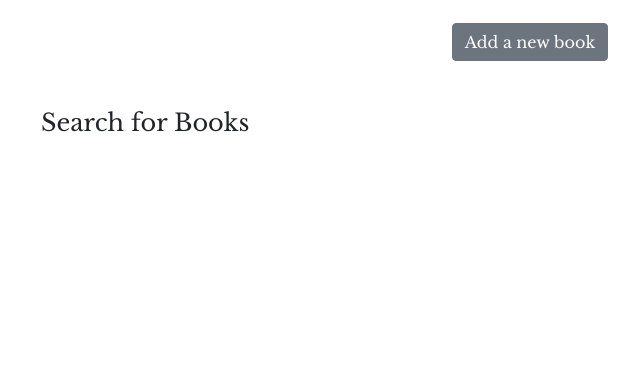
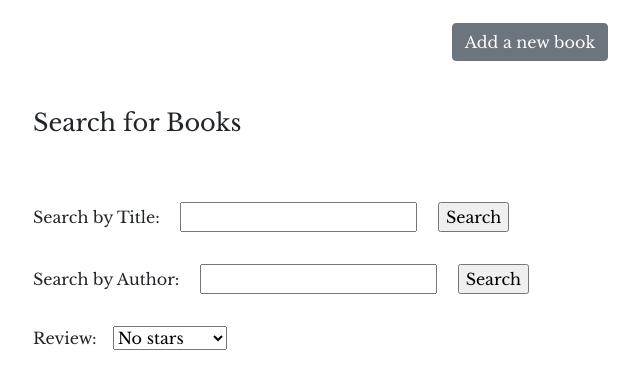
Before and after one commit to github-marti/Librarti, a Django app: page / in a window 1280 px wide. Shown: the part 558-948 px from the top of the page, without its empty margins (110-750 px from the left). Before the commit the page ends 690 px from the top, so only its background shows below. Run offline with Django 3.2, Linux system fonts and the light colour scheme; data comes from the database, SQL or seed files in the repository; both versions use the stored data as it was after the commit; some libraries are stand-ins or nearby versions.

Commit message:
added new star form to get dropdown and manual forms for title and author in search.html

```diff
--- a/books/forms.py
+++ b/books/forms.py
@@ -1,4 +1,4 @@
-from django.forms import ModelForm, TextInput, Textarea
+from django.forms import Form, ModelForm, TextInput, Textarea, Select
 from .models import Book, Review
 
 class BookForm(ModelForm):
@@ -21,3 +21,15 @@ class ReviewForm(ModelForm):
         widgets = {
             'thoughts': Textarea(attrs={'class': 'form-control'})
         }
+
+class StarForm(ModelForm):
+
+    class Meta:
+        model = Review
+        fields = ('stars',)
+        labels = {
+            'stars': 'Review',
+        }
+        widgets = {
+            'stars': Select(attrs={'class': 'm-3'})
+        }
--- a/books/templates/books/search.html
+++ b/books/templates/books/search.html
@@ -1,3 +1,16 @@
 <div class="search-wrapper container my-4">
-    <h4 class="mx-2 my-5">Search for Books</h4>
+    <h4 class="my-5">Search for Books</h4>
+    <form method="GET">
+        <label for="search-title">Search by Title:</label>
+        <input type="text" id="search-title" class="m-3">
+        <input type="submit" value="Search">
+    </form>
+    <form method="GET">
+        <label for="search-author">Search by Author:</label>
+        <input type="text" id="search-author" class="m-3">
+        <input type="submit" value="Search">
+    </form>
+    <form method="GET">
+        {{ star_form }}
+    </form>
 </div>
--- a/books/views.py
+++ b/books/views.py
@@ -4,7 +4,7 @@ from django.urls import reverse
 from django.views import generic
 from django.utils import timezone
 from .models import Book, Review
-from .forms import BookForm, ReviewForm
+from .forms import BookForm, ReviewForm, StarForm
 
 # Create your views here.
 class IndexView(generic.ListView):
@@ -14,6 +14,11 @@ class IndexView(generic.ListView):
     def get_queryset(self):
         """Return the last five books according to add date"""
         return Book.objects.order_by('-add_date')[:5]
+
+    def get_context_data(self, **kwargs):
+        context = super().get_context_data(**kwargs)
+        context['star_form'] = StarForm()
+        return context
 
 class DetailView(generic.DetailView):
     model = Book
```
Also changed, not shown: books/static/books/style.css (line endings or trailing spaces), db.sqlite3.
